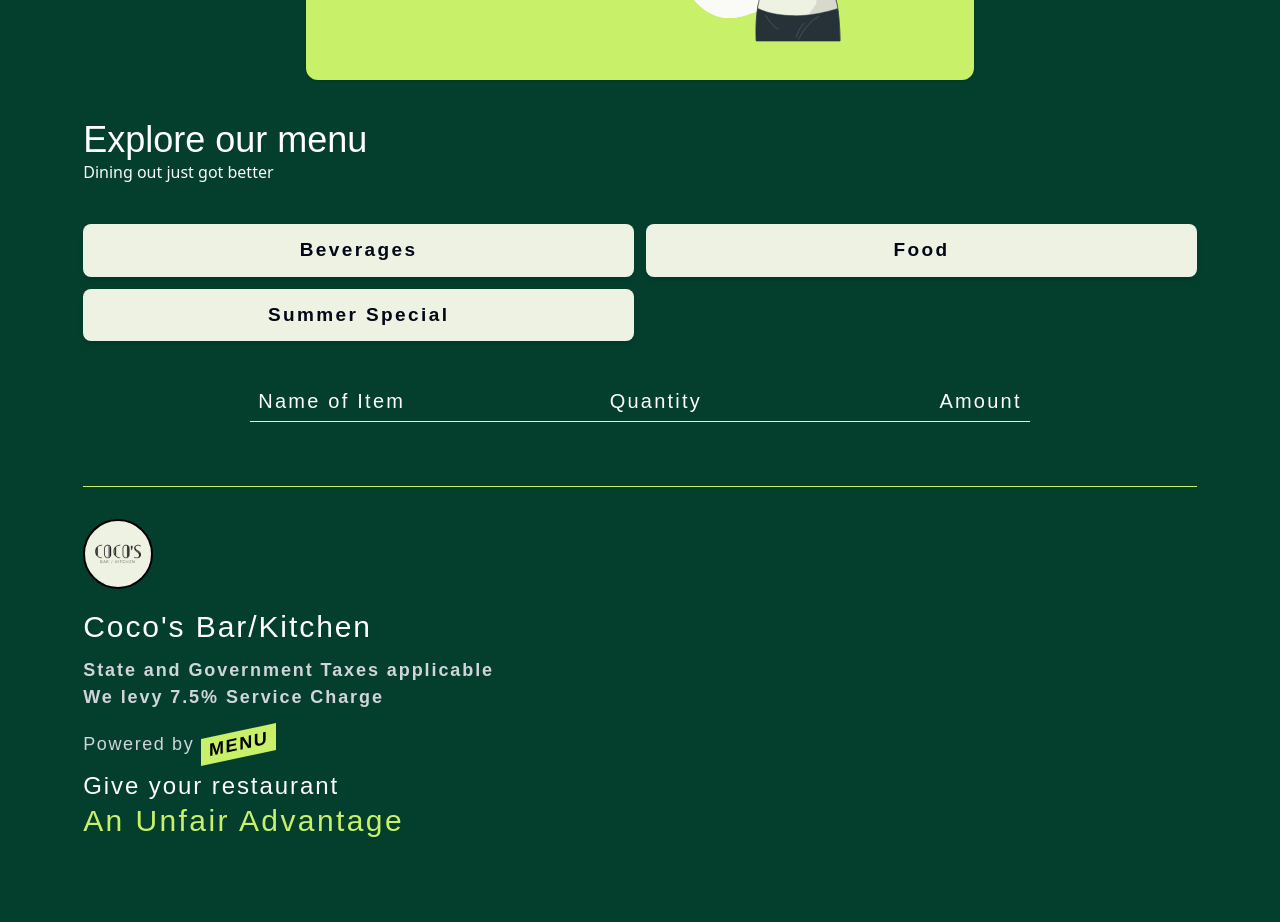
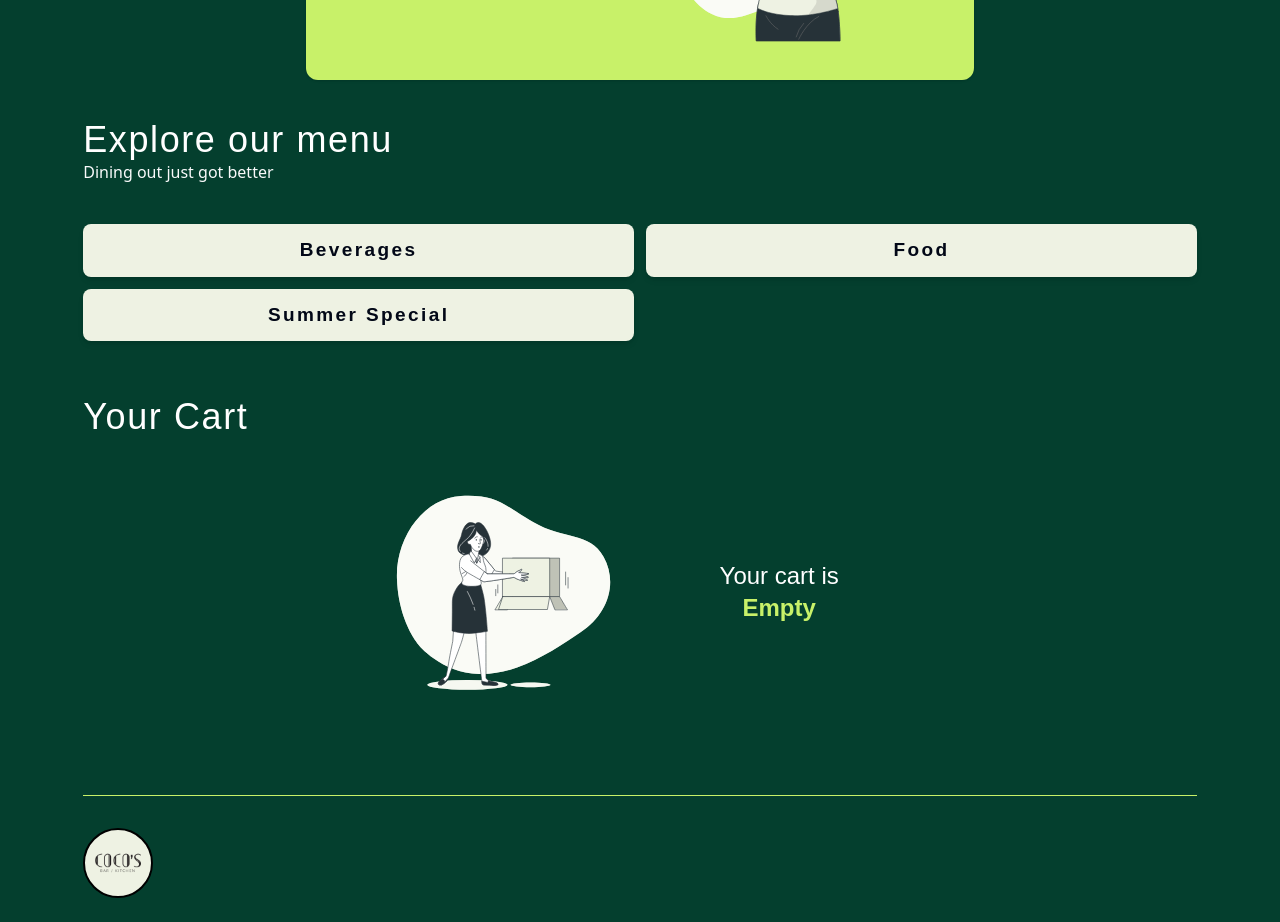
Before and after one commit to Sammy970/menu, a Next.js app: page / in a window 1280 px wide. Shown: the part 380-1302 px from the top of the page. Before the commit the page ends 1248 px from the top, so only its background shows below. Built offline with nearby package versions, Linux system fonts and the light colour scheme; a web font is replaced by a local one.

Commit message:
Added Cart Table and CSS

```diff
--- a/app/page.js
+++ b/app/page.js
@@ -14,7 +14,7 @@ export default function Home() {
       <section className="mt-10">
         <MenuSection />
       </section>
-      <section className="mt-10">
+      <section className="mt-14">
         <CartItems />
       </section>
       <section>
--- a/app/sections/CartItems.jsx
+++ b/app/sections/CartItems.jsx
@@ -9,6 +9,7 @@ import {
   TableHeader,
   TableRow,
 } from "@/components/ui/table";
+import Image from "next/image";
 
 import { useDispatch, useSelector } from "react-redux";
 
@@ -17,6 +18,24 @@ const CartItems = () => {
 
   return (
     <section className="max-container text-white">
+      <h2 className="text-white font-khand text-4xl tracking-[0.1rem] mb-4">Your Cart</h2>
+
+      {cart.length === 0 ? (
+        <div className="w-[50%] max-sm:w-full  m-auto flex flex-row max-sm:flex-row-reverse justify-evenly items-center font-hind">
+          <div className="w-full">
+            <Image
+              src="/Assets/emptyCart.svg"
+              alt="Empty Cart"
+              width={300}
+              height={300}
+            />
+          </div>
+          <p className="w-full text-white text-2xl text-center">
+            Your cart is <br />
+            <span className="text-[#C8F169] capitalize font-bold ">empty</span>
+          </p>
+        </div>
+      ) : (
         <Table className="w-[70%] max-sm:w-full m-auto">
           <TableHeader>
             <TableRow className="text-xl max-sm:text-[19px]">
@@ -31,7 +50,9 @@ const CartItems = () => {
                 </p>
               </TableHead>
               <TableHead className="text-right">
-              <p className="font-khand text-white tracking-[0.14rem]">Amount</p>
+                <p className="font-khand text-white tracking-[0.14rem]">
+                  Amount
+                </p>
               </TableHead>
             </TableRow>
           </TableHeader>
@@ -44,23 +65,16 @@ const CartItems = () => {
                     <TableCell className="font-medium text-left">
                       {item.name}
                     </TableCell>
-                  <TableCell className="text-center">{item.quantity}</TableCell>
+                    <TableCell className="text-center">
+                      {item.quantity}
+                    </TableCell>
                     <TableCell className="text-right">{item.price}</TableCell>
                   </TableRow>
                 );
               })}
           </TableBody>
         </Table>
-
-      {/* {cart.length > 0 &&
-        cart.map((item) => {
-          return (
-            <div key={item.id} className="flex flex-1 items-center gap-5">
-              <p>Name: {item.name}</p> |<p>Price: {item.price}</p> |
-              <p>Quantity: {item.quantity}</p> |
-            </div>
-          );
-        })} */}
+      )}
     </section>
   );
 };
--- a/app/sections/MenuSection.jsx
+++ b/app/sections/MenuSection.jsx
@@ -28,7 +28,9 @@ const MenuSection = () => {
   return (
     <>
       <div className="max-container selection">
-        <h1 className="text-white font-khand text-4xl">Explore our menu</h1>
+        <h1 className="text-white font-khand text-4xl tracking-[0.1rem]">
+          Explore our menu
+        </h1>
         <p className="text-gray-50">Dining out just got better</p>
 
         <div className="grid grid-cols-4 gap-3 mt-6">
```
Also changed, not shown: public/Assets/emptyCart.svg (added). Lines whose indentation alone changed are shown as unchanged.
